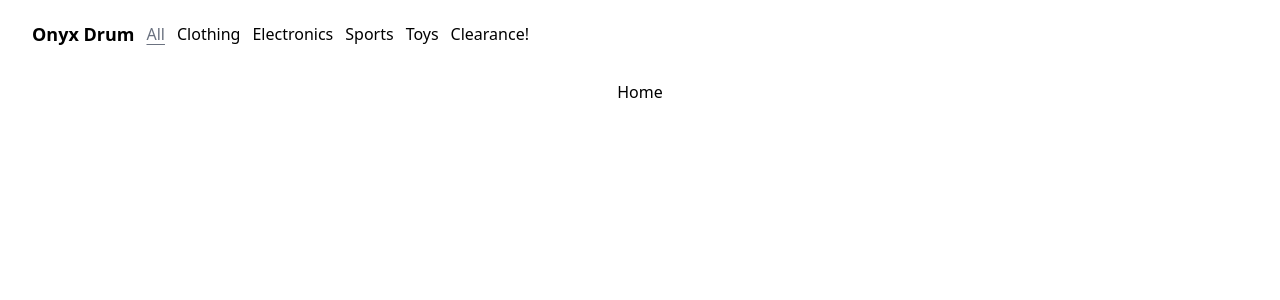
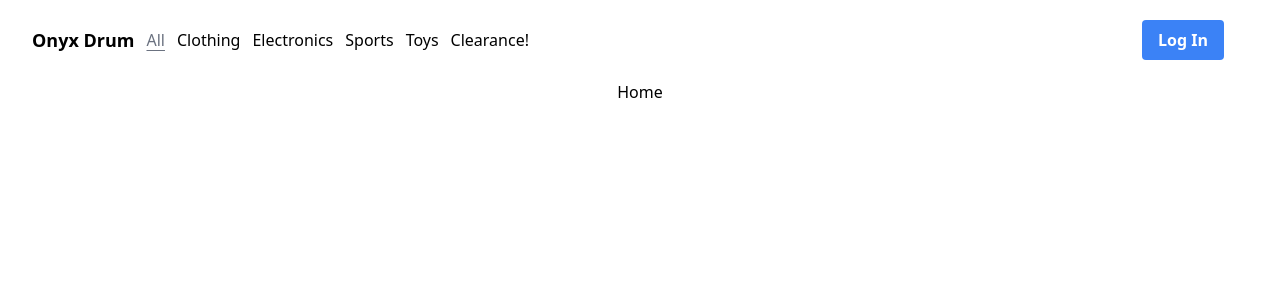
Before and after one commit to amis-4630/onyx-drum, a React (Vite) app in the folder src/web/: page / in a window 1280 px wide. Shown: the top 300 px of the page. Built offline with nearby package versions, Linux system fonts and the light colour scheme.

Commit message:
Updates navbar for auth

```diff
--- a/src/web/src/Components/Navbar/Index.tsx
+++ b/src/web/src/Components/Navbar/Index.tsx
@@ -1,4 +1,7 @@
 import { NavLink } from "react-router-dom";
+import LoginButton from "../Login";
+import LogoutButton from "../Logout";
+import Profile from "../Profile";
 
 const Navbar: React.FC = () => {
     const activeSytle = "underline text-gray-500 underline-offset-4";
@@ -47,6 +50,18 @@ const Navbar: React.FC = () => {
                     </NavLink>
                 </li>
             </ul>
+            <div className="flex items-center gap-3">
+                <li className="list-none">
+                    <LoginButton/>
+                </li>
+                <li className="list-none">
+                    <LogoutButton/>
+                </li>
+                <li className="list-none">
+                    <Profile/>
+                </li>
+            </div>
+
         </nav>
 
     )
```
